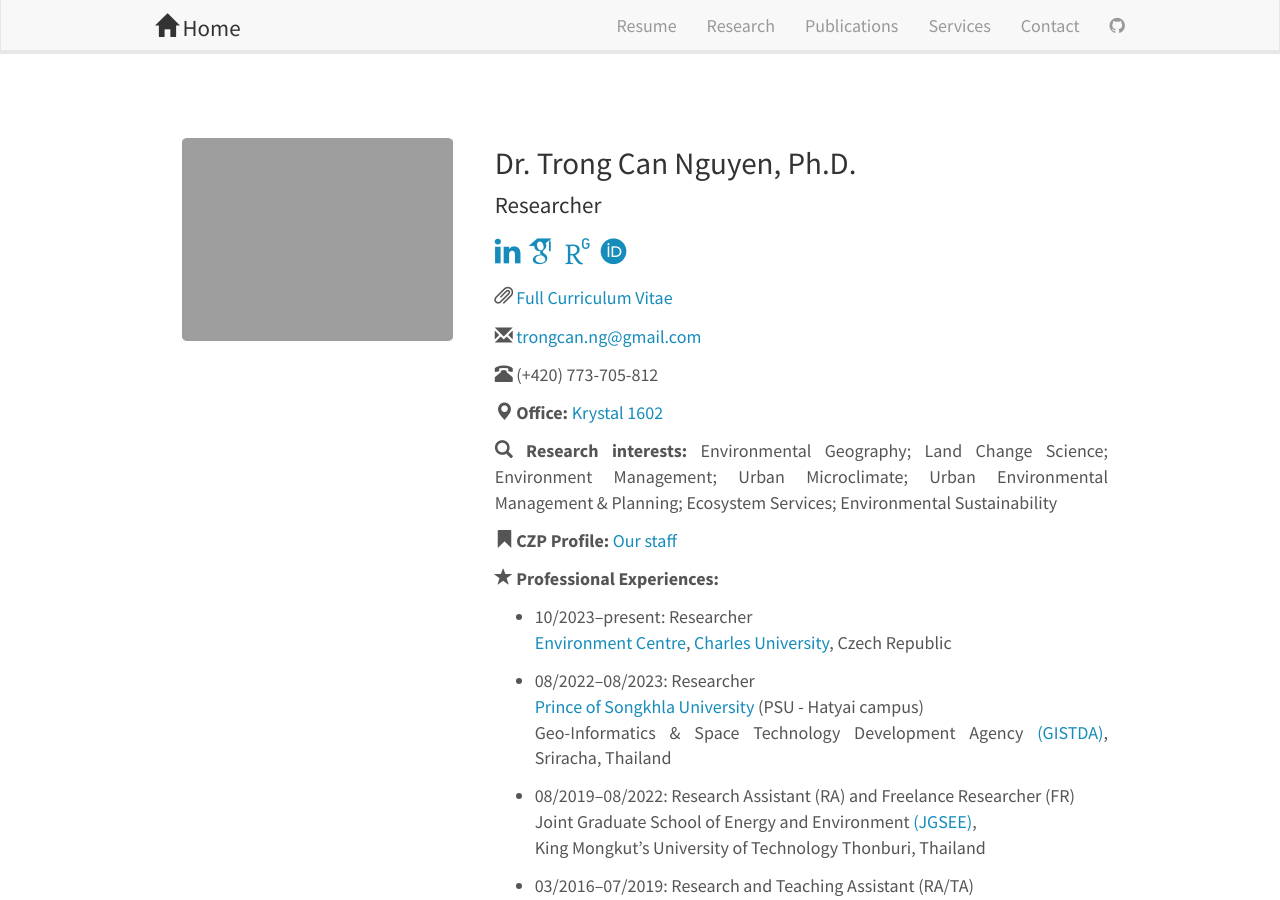
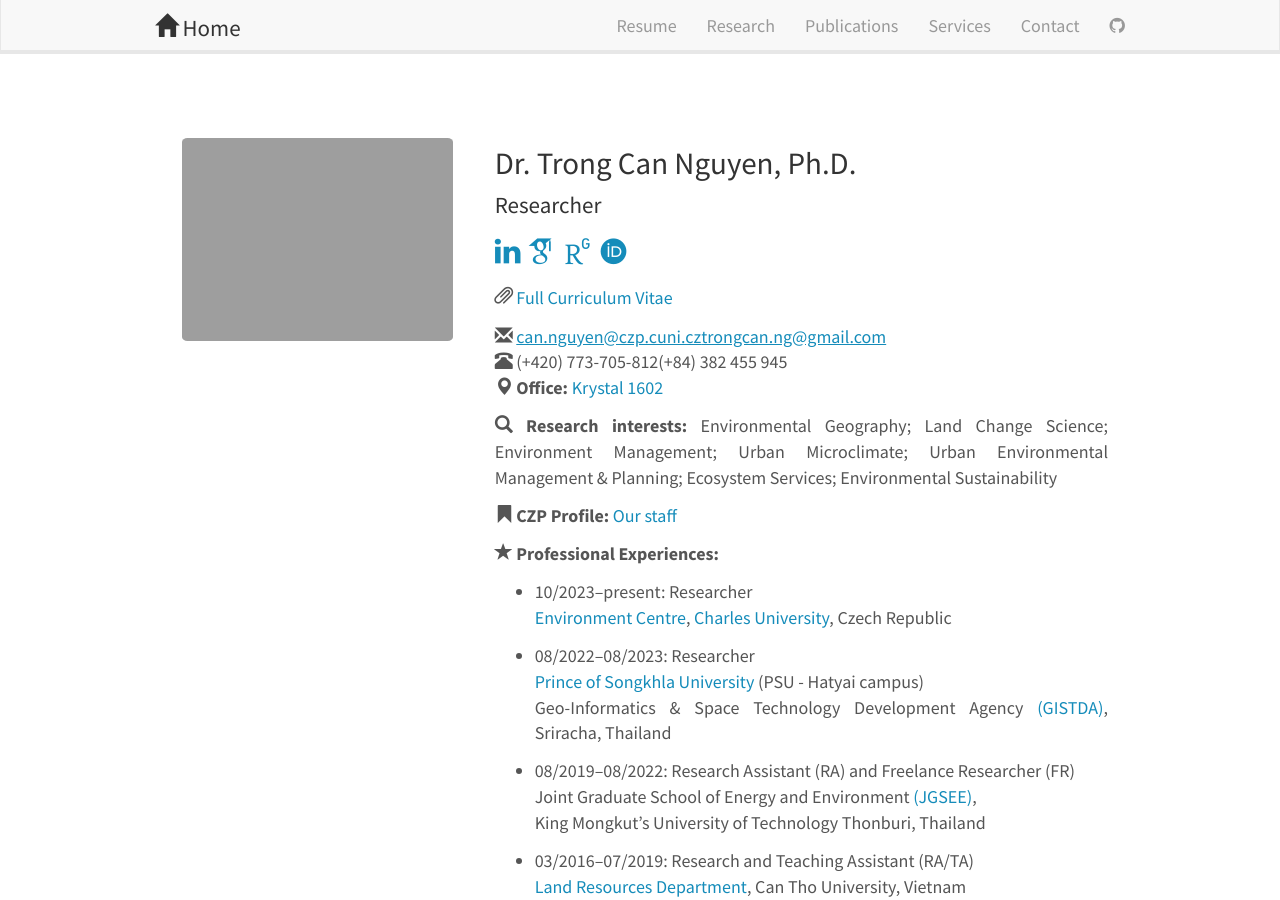
Before and after one commit to canng/cann, a Jekyll site: the page built from _pages/cv.md, in a window 1280 px wide and 900 px high. Built offline with Jekyll 4.4.1, drawn with Linux system fonts in a browser that asks for light colours; nearby versions of some CDN libraries; some web fonts are replaced.

Commit message:
update cv

```diff
--- a/_pages/cv.md
+++ b/_pages/cv.md
@@ -33,9 +33,9 @@ permalink: /cv/
 
 <i class="glyphicon glyphicon-paperclip"></i><a href="https://docs.google.com/document/d/1WfDsR307eWinxXHo8zVZfSaO4xPcsedD/edit?usp=sharing&ouid=110358112673854373714&rtpof=true&sd=true"> Full Curriculum Vitae</a> <br>
 
-<i class="glyphicon glyphicon-envelope"></i> <trongcan.ng@gmail.com> <br>
+<i class="glyphicon glyphicon-envelope"></i> <can.nguyen@czp.cuni.cz> | <trongcan.ng@gmail.com> <br>
 
-<span class="glyphicon glyphicon-phone-alt"></span> (+420) 773-705-812 <br>
+<span class="glyphicon glyphicon-phone-alt"></span> (+420) 773-705-812 | (+84) 382 455 945 <br>
 
 <i class="glyphicon glyphicon-map-marker"></i> <b> Office:</b> [Krystal 1602]({{ site.url }}{{ site.baseurl }}/contact) <br>
 
```
